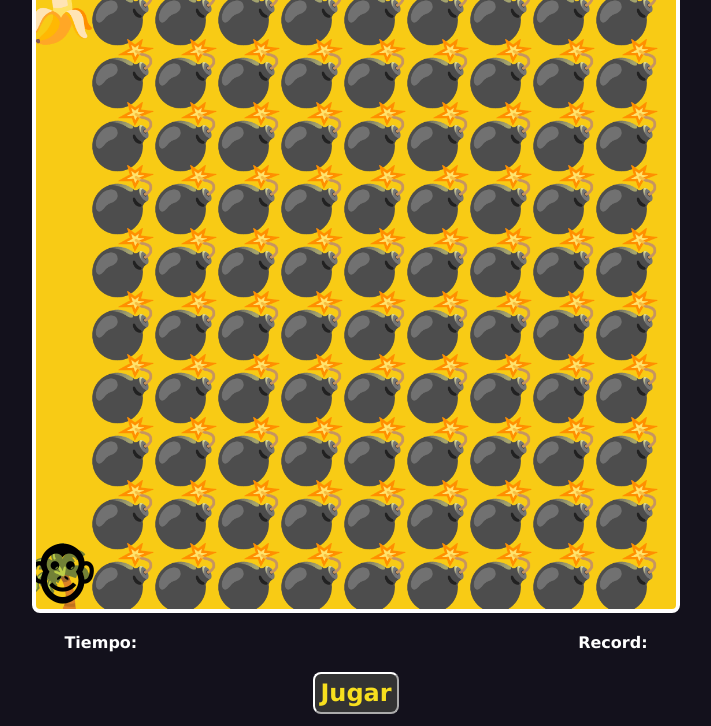
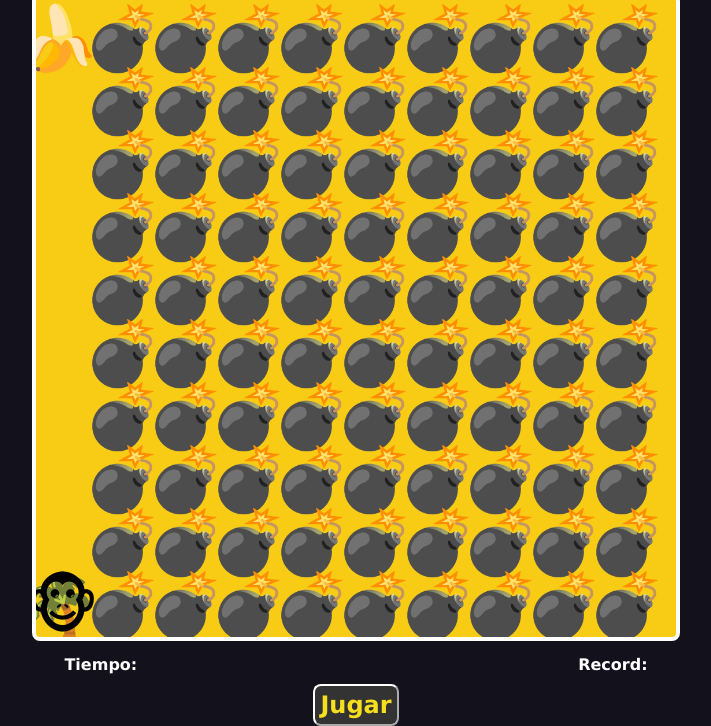
Before and after one commit to roddevwork/games-catch-to-banana-taller-javaScript, a plain HTML site: page index.html in a window 1280 px wide. Shown: the part 75-801 px from the top of the page, without its empty margins (284-995 px from the left). Drawn offline with Linux system fonts and the light colour scheme.

Commit message:
new time format and update the style

```diff
--- a/index.html
+++ b/index.html
@@ -19,6 +19,9 @@
       <p>Tiempo: <span id="time"></span></p>
       <p>Record: <span id="record"></span></p>
     </div>
+    <div class="messages">
+      <p id="result"></p>
+    </div>
 
     <div class="play-btn">
       <button id="play-btn">Jugar</button>
@@ -38,9 +41,7 @@
       <button id="reset-game">Reiniciar</button>
     </div>
 
-    <div class="messages">
-      <p id="result"></p>
-    </div>
+
 
   </div>
 
--- a/src/game.js
+++ b/src/game.js
@@ -154,10 +154,19 @@ function levelFail() {
 
 function gameWin() {
   // console.log("terminaste el juego");
-  clearInterval(timeINterval)
+  clearInterval(timeInterval)
+
+  btnContainer.classList.add('inactive-btn-container')
 
   const recordTime = localStorage.getItem('record_time')
-  const playerTime = Date.now() - timeStart
+  // const playerTime = Date.now() - timeStart
+  const auxTime = Date.now() - timeStart
+
+  const minutes = ("0" + Math.floor(auxTime % (1000 * 60 * 60) / (1000 * 60))).slice(-2)
+  const seconds = ("0" + Math.floor(auxTime % (1000 * 60) / (1000))).slice(-2)
+
+  const playerTime = `${minutes}: ${seconds} `
+
 
   if (recordTime) {
     if (recordTime >= playerTime) {
@@ -186,11 +195,20 @@ function showTime() {
 
   if (!timeStart) {
     timeStart = Date.now()
-    timeINterval = setInterval(showTime, 100)
+    timeInterval = setInterval(showTime, 100)
     showRecord()
   }
 
-  spanTime.innerHTML = Date.now() - timeStart
+  // spanTime.innerHTML = Date.now() - timeStart
+  const miliSeconsTime = Date.now() - timeStart
+
+  const minutes = ("0" + Math.floor(miliSeconsTime % (1000 * 60 * 60) / (1000 * 60))).slice(-2)
+  const seconds = ("0" + Math.floor(miliSeconsTime % (1000 * 60) / (1000))).slice(-2)
+
+
+
+  spanTime.innerHTML = `${minutes}: ${seconds} `
+
 }
 
 function showRecord() {
@@ -214,6 +232,7 @@ function moveUp() {
     // console.log('out');
   } else {
     playerPosition.y -= elementSize
+    showTime()
     startGame()
   }
 }
--- a/src/maps.js
+++ b/src/maps.js
@@ -37,64 +37,64 @@ maps.push(`
   XXXXXXXX-I
   `);
 
-maps.push(`
-  I-----XXXX
-  XXXXX-XXXX
-  XX----XXXX
-  XX-XXXXXXX
-  XX-----XXX
-  XXXXXX-XXX
-  XX-----XXX
-  XX-XXXXXXX
-  XX---X---X
-  XXXX---X-O
-`);
-maps.push(`
-  OXXXXXXXXX
-  ---XXXXXXX
-  XX--XXXXXX
-  I-X--XXXXX
-  X--X--XXXX
-  XX--X--XXX
-  XXX--X--XX
-  XXXX--X--X
-  XXXXX--X-X
-  XXXXXX---X
-  XXXXXXXXXX
-`);
-maps.push(`
-  I--XX---XX
-  XX----X--X
-  XXXXXXXX--
-  O---XXXXX-
-  XXX-XXXX--
-  ----XX---X
-  -X-X--X-XX
-  -X---XX-XX
-  -XXXXXX-XX
-  ---------X
-`);
-maps.push(`
-  O---------
-  XXXXXXXXX-
-  --------X-
-  -XXXXXX-X-
-  -X----X-X-
-  -X-XXIX-X-
-  -X-XXXX-X-
-  -X------X-
-  -XXXXXXXX-
-  ----------
-`);
-maps.push(`
-  I---------
-  XXXXXX-XX-
-  --------X-
-  -XXXXXX-X-
-  -X----X-X-
-  -X-XXOX-X-
-  -X-XXXX-X-
-  -X------X-
-  -XXXXXXXX-
-  ----------
-`);
+// maps.push(`
+//   I-----XXXX
+//   XXXXX-XXXX
+//   XX----XXXX
+//   XX-XXXXXXX
+//   XX-----XXX
+//   XXXXXX-XXX
+//   XX-----XXX
+//   XX-XXXXXXX
+//   XX---X---X
+//   XXXX---X-O
+// `);
+// maps.push(`
+//   OXXXXXXXXX
+//   ---XXXXXXX
+//   XX--XXXXXX
+//   I-X--XXXXX
+//   X--X--XXXX
+//   XX--X--XXX
+//   XXX--X--XX
+//   XXXX--X--X
+//   XXXXX--X-X
+//   XXXXXX---X
+//   XXXXXXXXXX
+// `);
+// maps.push(`
+//   I--XX---XX
+//   XX----X--X
+//   XXXXXXXX--
+//   O---XXXXX-
+//   XXX-XXXX--
+//   ----XX---X
+//   -X-X--X-XX
+//   -X---XX-XX
+//   -XXXXXX-XX
+//   ---------X
+// `);
+// maps.push(`
+//   O---------
+//   XXXXXXXXX-
+//   --------X-
+//   -XXXXXX-X-
+//   -X----X-X-
+//   -X-XXIX-X-
+//   -X-XXXX-X-
+//   -X------X-
+//   -XXXXXXXX-
+//   ----------
+// `);
+// maps.push(`
+//   I---------
+//   XXXXXX-XX-
+//   --------X-
+//   -XXXXXX-X-
+//   -X----X-X-
+//   -X-XXOX-X-
+//   -X-XXXX-X-
+//   -X------X-
+//   -XXXXXXXX-
+//   ----------
+// `);
--- a/src/style.css
+++ b/src/style.css
@@ -43,7 +43,6 @@ canvas {
   display: none;
 }
 
-
 button {
   background-color: #333;
   color: #F7DF1E;
@@ -59,7 +58,6 @@ button {
 button:not(:last-child) {
   margin-right: 10px;
 }
-
 
 .play-btn button {
   margin: 20px auto
@@ -78,11 +76,11 @@ button:not(:last-child) {
 
 .messages {
   margin: 20px auto;
-  width: 80%;
-  max-width: 460px;
+  padding-bottom: 10px;
+  width: 100%;
   text-align: center;
   color: var(--background-color-secondary);
-  font-size: 2rem;
+  font-size: 1.5rem;
   font-weight: bold;
 }
 
@@ -91,7 +89,7 @@ width: 80%;
 display: flex;
 justify-content: space-around;
 font-weight: bold;
-margin: 20px 0;
+margin-top: 14px ;
 
 }
 
@@ -100,7 +98,6 @@ margin: 20px 0;
   font-size: 1.5rem;
   margin: 10px 0;
 }
-
 
 
 @media screen and (width >= 640px) {
@@ -113,27 +110,31 @@ margin: 20px 0;
    padding: 5px 0;
   }
 
- button {
+  button {
   padding: 5px 5px;
   width: 80px;
-}
+  }
 
 }
 
 @media screen and (width >=940px) {
   .btn-container {
    display: none;
+  }
 
-  }
   .lives-game {
     font-size: 2rem;
-
   }
 
   .reset-btn {
     margin: 0;
   }
 
+  .messages {
+    margin: 0 auto;
+    padding-bottom: 10px;
+    font-size: 1.2rem;
+  }
 
 
 }
```
